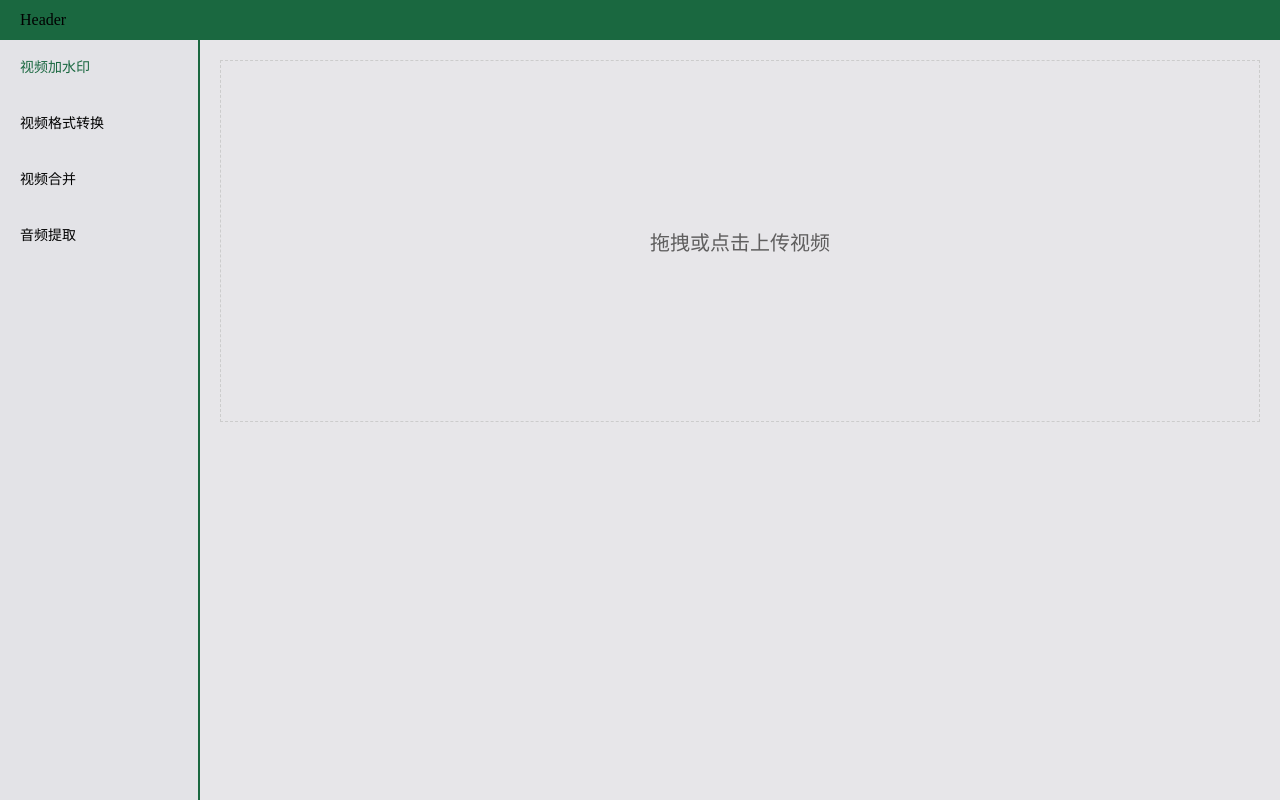
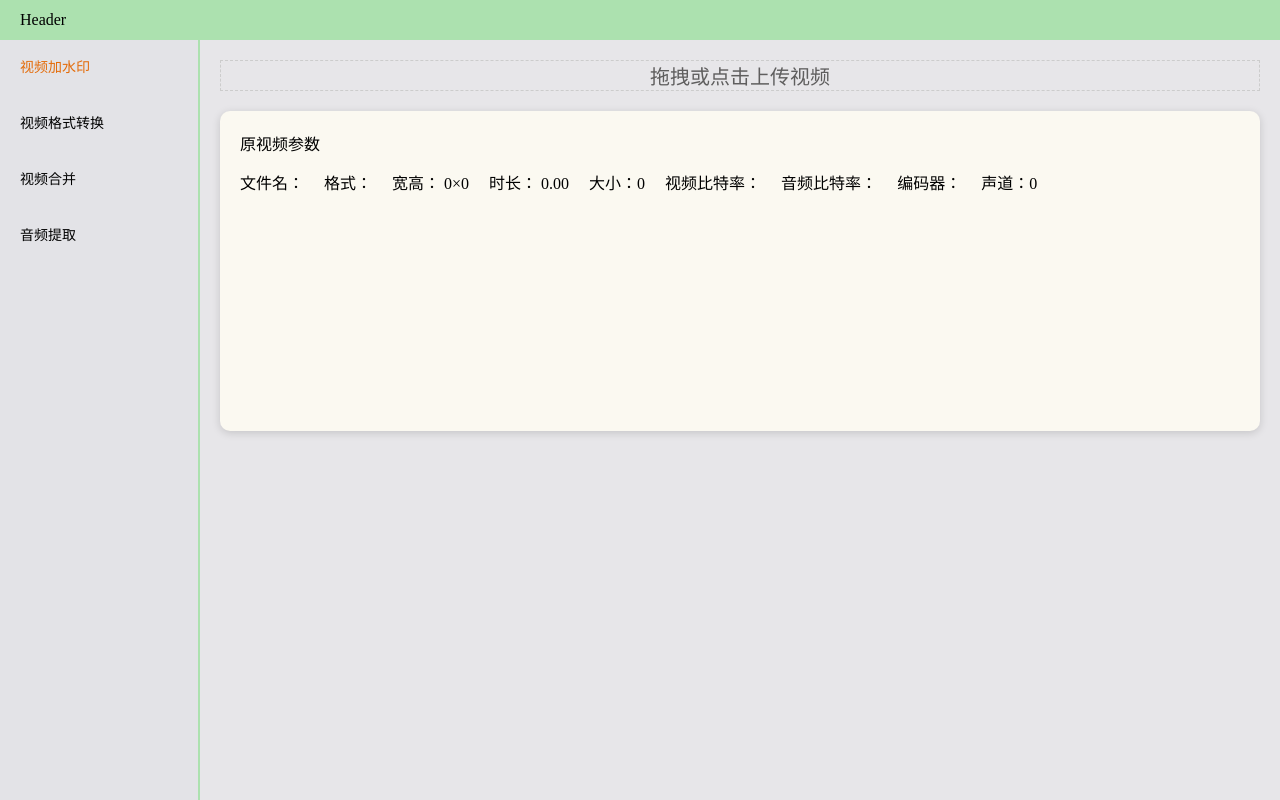
Before and after one commit to 150098399/v-tools, a Vue app: page / in a window 1280 px wide. Built offline with nearby package versions, Linux system fonts and the light colour scheme.

Commit message:
读取视频信息

```diff
--- a/src/components/Home.vue
+++ b/src/components/Home.vue
@@ -84,7 +84,7 @@ const toAudioExtraction = () => {
 
 .el-menu {
   height: 100%;
-  border-right: 2px solid #1a6840;
+  border-right: 2px solid rgb(172, 225, 175);
   background-color: #e3e3e7;
 }
 
@@ -94,7 +94,7 @@ const toAudioExtraction = () => {
 }
 
 .el-menu-item.is-active {
-  color: #1a6840;
+  color: rgb(228, 108, 10);
 }
 
 .el-menu-item:hover {
@@ -104,7 +104,7 @@ const toAudioExtraction = () => {
 .el-header {
   display: flex;
   align-items: center;
-  background-color: #1a6840;
+  background-color: rgb(172, 225, 175);
   height: 40px;
 }
 </style>
--- a/src/components/Watermark.vue
+++ b/src/components/Watermark.vue
@@ -1,18 +1,38 @@
 <template>
-  <div class="video-wrap" @click="handleSelect" @drop.stop.prevent="handleDrop">
-    拖拽或点击上传视频
+  <div>
+    <div
+      class="video-wrap"
+      @click="handleSelect"
+      @drop.stop.prevent="handleDrop"
+    >
+      拖拽或点击上传视频
+    </div>
+    <div class="origin-info">
+      <div class="header">原视频参数</div>
+      <div class="info">
+        <div class="info-item">文件名： {{ video.fileName }}</div>
+        <div class="info-item">格式：{{ video.format_name }}</div>
+        <div class="info-item">宽高： {{ video.width }}×{{ video.height }}</div>
+        <div class="info-item">时长： {{ video.duration.toFixed(2) }}</div>
+        <div class="info-item">大小：{{ video.size }}</div>
+        <div class="info-item">视频比特率：{{ video.video_bit_rate }}</div>
+        <div class="info-item">音频比特率：{{ video.audio_bit_rate }}</div>
+        <div class="info-item">编码器：{{ video.codec }}</div>
+        <div class="info-item">声道：{{ video.channels }}</div>
+      </div>
+    </div>
   </div>
 </template>
 
 <script setup lang="ts">
+import { ref } from "vue";
 const handleSelect = async () => {
-  const filePath = await window.electron.ipcRenderer.invoke(
+  const filePath: any = await window.electron.ipcRenderer.invoke(
     "dialog:selectFile",
     []
   );
-  console.log(filePath);
 
-  // await handleReadFile(filePath);
+  await handleReadFile(filePath);
 };
 
 const handleDrop = async (event: DragEvent) => {
@@ -20,6 +40,47 @@ const handleDrop = async (event: DragEvent) => {
   event.stopPropagation();
 
   // await handleReadFile(filePath);
+};
+
+const allowFormats = [
+  "wmv",
+  "3gp",
+  "avi",
+  "f4v",
+  "m4v",
+  "mp4",
+  "mpg",
+  "ogv",
+  "vob",
+];
+
+let video: any = ref({
+  filename: "",
+  format_name: "",
+  width: 0,
+  height: 0,
+  size: 0,
+  duration: 0,
+  videoBitrate: "",
+  audioBitrate: "",
+  codec: "",
+  channels: 0,
+});
+
+const handleReadFile = async (filePath: string) => {
+  if (!filePath) {
+    return;
+  }
+  const index = filePath.lastIndexOf(".");
+  const ext = filePath.substring(index + 1);
+  if (!allowFormats.includes(ext)) {
+    return alert("文件格式不支持");
+  }
+
+  video.value = await window.electron.ipcRenderer.invoke(
+    "video:readFile",
+    filePath
+  );
 };
 </script>
 
@@ -34,4 +95,24 @@ const handleDrop = async (event: DragEvent) => {
   color: #5f5e5e;
   font-size: 20px;
 }
+
+.origin-info {
+  height: 280px;
+  background-color: #fbf9f1;
+  margin-top: 20px;
+  border-radius: 10px;
+  box-shadow: rgba(0, 0, 0, 0.15) 0px 2px 8px;
+  padding: 20px;
+}
+.header {
+  margin-bottom: 15px;
+}
+.info {
+  display: flex;
+  flex-wrap: wrap;
+}
+
+.info-item {
+  margin-right: 20px;
+}
 </style>
```
Also changed, not shown: main/ffmpeg/initFfmpeg.ts (+49 -0 lines), main/ipc/mainIpc.ts (+7 -0 lines), main/window/mainWindow.ts (+1 -9 lines).
